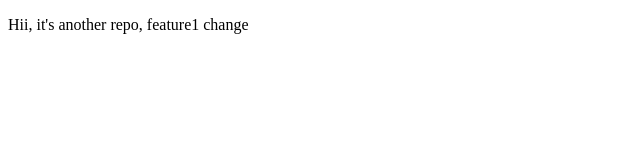
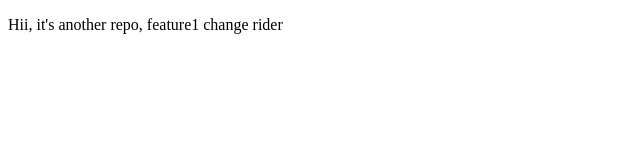
Before and after one commit to YONE-Shashank/New-project, a plain HTML site: page index.html in a window 1280 px wide. Shown: the full height of the page, 0-640 px from the left. Drawn offline with Linux system fonts and the light colour scheme.

Commit message:
Added rider

```diff
--- a/index.html
+++ b/index.html
@@ -7,7 +7,7 @@
 </head>
 <body>
     <p>
-        Hii, it's another repo, feature1 change
+        Hii, it's another repo, feature1 change rider
     </p>
 </body>
 </html>
```
